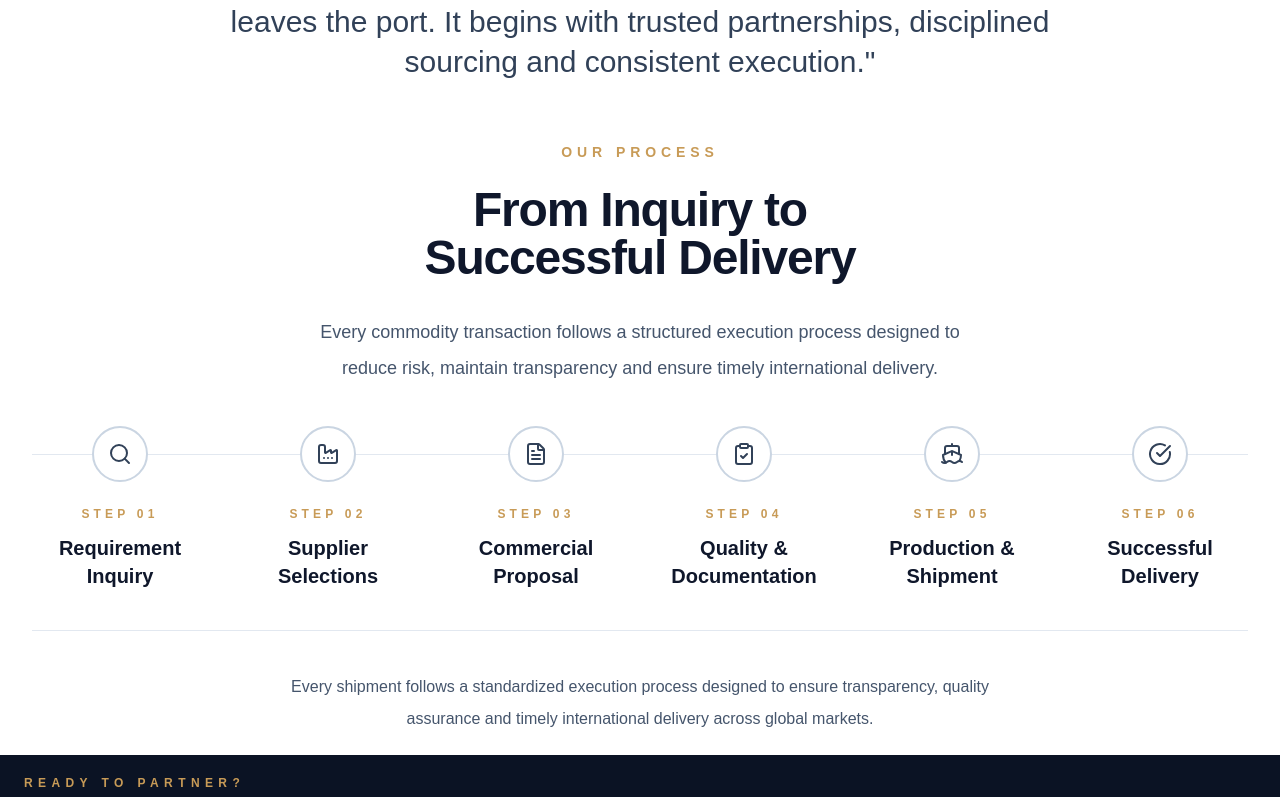
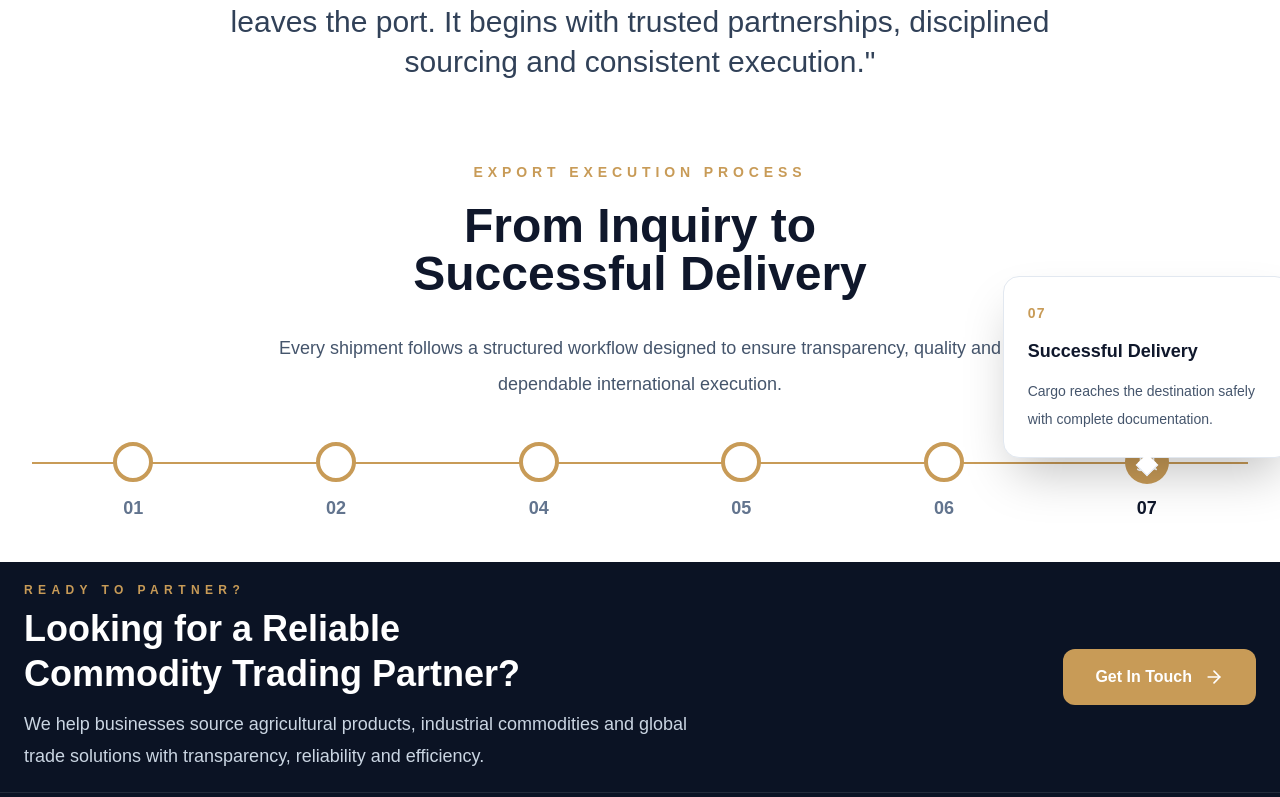
Before and after one commit to agrosyne/agrosyne-website-1, a Next.js app: page /sectors in a window 1280 px wide. Shown: the part 3563-4360 px from the top of the page. Built offline with nearby package versions, Linux system fonts and the light colour scheme.

Commit message:
version 6.2.1

```diff
--- a/app/sectors/components/SupplyProcess.tsx
+++ b/app/sectors/components/SupplyProcess.tsx
@@ -8,50 +8,51 @@ import {
   ClipboardCheck,
   Ship,
   CircleCheckBig,
+  FactoryIcon,
 } from "lucide-react";
 
-const process = [
+const timeline = [
   {
     step: "01",
     title: "Requirement Inquiry",
     description:
-      "Share your product requirements, specifications and destination market.",
+      "Share your product requirements, specifications and destination markets.",
     icon: Search,
   },
   {
     step: "02",
-    title: "Supplier Selections",
+    title: "Supplier Selection",
     description:
-      "We identify the most suitable verified supplier based on your requirements.",
+      "We identify the most suitable verified supplier based on your requirement.",
     icon: Factory,
   },
   {
-    step: "03",
-    title: "Commercial Proposal",
+    step: "04",
+    title: "Commercial Selection",
     description:
-      "Pricing, specifications and commercial terms are finalized before confirmation.",
+      "Pricing, specifications, and commercial terms are finalized before confirmation.",
     icon: FileText,
   },
   {
-    step: "04",
+    step: "05",
     title: "Quality & Documentation",
     description:
-      "Inspection, export documentation and compliance are completed before shipment.",
+      "Inspection, export documents and compliance are completed before shipment.",
     icon: ClipboardCheck,
   },
   {
-    step: "05",
+    step: "06",
     title: "Production & Shipment",
     description:
       "Production, logistics and customs coordination are managed professionally.",
-    icon: Ship,
+    icon: Factory,
   },
   {
-    step: "06",
+    step: "07",
     title: "Successful Delivery",
     description:
       "Cargo reaches the destination safely with complete documentation.",
-    icon: CircleCheckBig,
+    icon: Ship,
   },
 ];
 
@@ -59,14 +60,14 @@ export default function Timeline() {
   const [active, setActive] = useState(2);
   useEffect(() => {
   const interval = setInterval(() => {
-    setActive((prev) => (prev + 1) % process.length);
+    setActive((prev) => (prev + 1) % timeline.length);
   }, 2000);
 
   return () => clearInterval(interval);
 }, []);
 
   return (
-    <section className="bg-white py-5">
+    <section className="bg-white py-10">
 
       <div className="mx-auto max-w-7xl px-6 lg:px-8">
 
@@ -75,19 +76,17 @@ export default function Timeline() {
         <div className="mx-auto max-w-3xl text-center">
 
           <p className="text-sm font-semibold uppercase tracking-[0.35em] text-[#c89b57]">
-            OUR PROCESS
+            EXPORT EXECUTION PROCESS
           </p>
 
-          <h2 className="mt-6 text-4xl font-bold tracking-tight text-slate-900 lg:text-5xl">
+          <h2 className="mt-5 text-5xl font-bold text-slate-900">
             From Inquiry to
             <br />
             Successful Delivery
           </h2>
 
-          <p className="mx-auto mt-8 max-w-2xl text-lg leading-9 text-slate-600">
-            Every commodity transaction follows a structured execution
-            process designed to reduce risk, maintain transparency and
-            ensure timely international delivery.
+          <p className="mt-8 text-lg leading-9 text-slate-600">
+            Every shipment follows a structured workflow designed to ensure transparency, quality and dependable international execution.
           </p>
 
         </div>
@@ -96,94 +95,96 @@ export default function Timeline() {
 
          <div className="relative mt-10 hidden md:block">
 
-          {/* Main Line */}
+          {/* Line */}
 
-          <div className="absolute left-0 right-0 top-7 hidden h-px bg-slate-200 lg:block" />
+          <div className="absolute left-0 right-0 top-5 h-[2px] bg-slate-200">
 
-          <div className="grid gap-8 lg:grid-cols-6">
+            <div className="h-full bg-[#c89b57]" />
 
-            {process.map((item) => {
+          </div>
 
+          {/* Items */}
+
+          <div className="relative flex justify-between">
+
+            {timeline.map((item, index) => {
               const Icon = item.icon;
 
               return (
-
                 <div
                   key={item.step}
-                  className="group relative flex flex-col items-center"
+                  className="relative flex flex-1 flex-col items-center"
                 >
-                    {/* Popup */}
 
-                  <div className="pointer-events-none absolute -top-64 left-1/2 z-30 hidden w-72 -translate-x-1/2 opacity-0 transition-all duration-300 group-hover:block group-hover:-translate-y-2 group-hover:opacity-100 lg:block">
+                  {/* Active Card */}
 
-                    <div className="rounded-2xl border border-slate-200 bg-white p-6 shadow-2xl">
+                  {active === index && (
 
-                      <p className="text-sm font-semibold tracking-[0.25em] text-[#c89b57]">
-                        STEP {item.step}
-                      </p>
+                    <div className="absolute bottom-16 left-1/2 z-20 w-72 -translate-x-1/2 rounded-2xl border border-slate-200 bg-white p-6 shadow-2xl">
 
-                      <h3 className="mt-3 text-2xl font-semibold text-slate-900">
+                      <span className="text-sm font-semibold uppercase tracking-widest text-[#c89b57]">
+                        {item.step}
+                      </span>
+
+                      <h3 className="mt-3 text-lg font-bold text-slate-900">
                         {item.title}
                       </h3>
 
-                      <p className="mt-4 leading-7 text-slate-600">
+                      <p className="mt-3 text-sm leading-7 text-slate-600">
                         {item.description}
                       </p>
 
+                      {/* Pointer */}
+
+                      <div className="absolute left-1/2 top-full -translate-x-1/2">
+
+                        <div className="h-4 w-4 rotate-45 border-b border-r border-slate-200 bg-white" />
+
+                      </div>
+
                     </div>
 
-                    {/* Arrow */}
+                  )}
 
-                    <div className="absolute left-1/2 top-full h-4 w-4 -translate-x-1/2 -translate-y-2 rotate-45 border-b border-r border-slate-200 bg-white" />
+                  {/* Timeline Dot */}
 
-                  </div>
-
-                  {/* Circle */}
-
-                  <div className="relative z-10 flex h-14 w-14 items-center justify-center rounded-full border-2 border-slate-300 bg-white transition-all duration-300 group-hover:border-[#c89b57] group-hover:bg-[#c89b57]">
-
-                    <Icon
-                      size={24}
-                      className="text-slate-700 transition-colors duration-300 group-hover:text-white"
-                    />
-
-                  </div>
+                  <button
+                    onMouseEnter={() => setActive(index)}
+                    onClick={() => setActive(index)}
+                    className={`relative z-10 flex h-10 w-10 items-center justify-center rounded-full border-4 transition-all duration-300 ${
+                      active === index
+                        ? "scale-110 border-[#c89b57] bg-[#c89b57]"
+                        : "border-[#c89b57] bg-white hover:bg-[#c89b57]/20"
+                    }`}
+                  >
+                    {active === index && (
+                      <Icon className="h-5 w-5 text-white" />
+                    )}
+                  </button>
 
                   {/* Step */}
 
-                  <p className="mt-6 text-xs font-semibold uppercase tracking-[0.35em] text-[#c89b57]">
-                    STEP {item.step}
-                  </p>
-
-                  {/* Title */}
-
-                  <h4 className="mt-3 h-14 text-center text-xl font-semibold text-slate-900 transition-colors duration-300 group-hover:text-[#c89b57]">
-                    {item.title}
-                  </h4>
+                  <span
+                    className={`mt-3 text-lg font-bold transition-colors ${
+                      active === index
+                        ? "text-slate-900"
+                        : "text-slate-500"
+                    }`}
+                  >
+                    {item.step}
+                  </span>
 
                 </div>
-
               );
-
             })}
 
           </div>
 
         </div>
 
-        <div className="mt-10 border-t border-slate-200 pt-10">
-
-          <p className="mx-auto max-w-3xl text-center text-base leading-8 text-slate-600">
-            Every shipment follows a standardized execution process designed
-            to ensure transparency, quality assurance and timely international
-            delivery across global markets.
-          </p>
-
-        </div>
-
         <div className="mt-14 md:hidden">
 
-  {process.map((item, index) => {
+  {timeline.map((item, index) => {
 
     const Icon = item.icon;
 
@@ -194,62 +195,7 @@ export default function Timeline() {
         className="relative mb-12 flex items-start gap-5"
       >
 
-        {index !== process.length - 1 && (
-
-          <div className="absolute left-6 top-14 h-24 w-[2px] bg-slate-200" />
-
-        )}
-
-        <div className="relative z-10 flex h-12 w-12 items-center justify-center rounded-full border-4 border-[#c89b57] bg-white">
-
-          <Icon className="h-5 w-5 text-[#c89b57]" />
-
-        </div>
-
-        <div className="flex-1">
-
-          <p className="text-xs font-semibold tracking-[0.25em] text-[#c89b57]">
-
-            {item.step}
-
-          </p>
-
-          <h3 className="mt-2 text-xl font-bold text-slate-900">
-
-            {item.title}
-
-          </h3>
-
-          <p className="mt-3 text-base leading-8 text-slate-600">
-
-            {item.description}
-
-          </p>
-
-        </div>
-
-      </div>
-
-    );
-
-  })}
-
-</div>
-
-<div className="mt-14 md:hidden">
-
-  {process.map((item, index) => {
-
-    const Icon = item.icon;
-
-    return (
-
-      <div
-        key={item.step}
-        className="relative mb-12 flex items-start gap-5"
-      >
-
-        {index !== process.length - 1 && (
+        {index !== timeline.length - 1 && (
 
           <div className="absolute left-6 top-14 h-24 w-[2px] bg-slate-200" />
 
```
